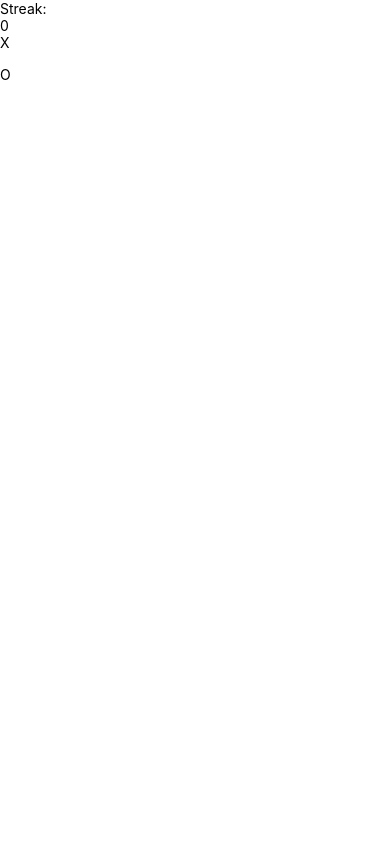
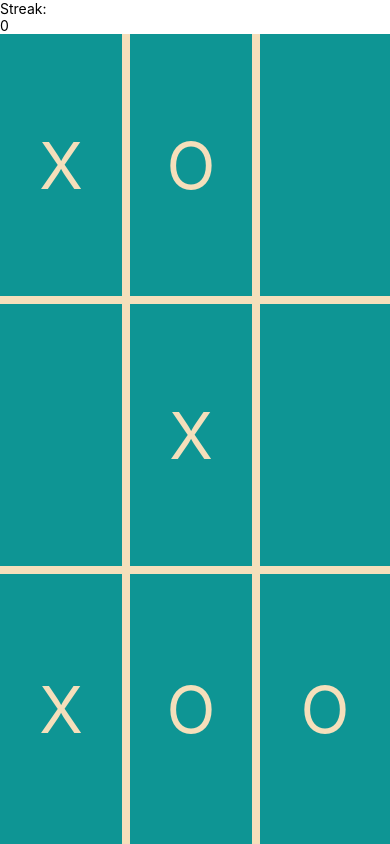
Before and after one commit to jmagrippis/XOFinisher, a React Native app: screen / in a window 390 px wide. Built offline with nearby package versions, Linux system fonts and the light colour scheme.

Commit message:
extract Grid and Cell components and style

```diff
--- a/App.tsx
+++ b/App.tsx
@@ -9,14 +9,20 @@
  */
 
 import React from 'react'
-import {SafeAreaView, StatusBar} from 'react-native'
+import {SafeAreaView, StatusBar, StyleSheet} from 'react-native'
 
 import StreakGame from './src/components/StreakGame'
+
+const styles = StyleSheet.create({
+  safeArea: {
+    flexGrow: 1,
+  },
+})
 
 const App = () => (
   <>
     <StatusBar barStyle="dark-content" />
-    <SafeAreaView>
+    <SafeAreaView style={styles.safeArea}>
       <StreakGame />
     </SafeAreaView>
   </>
--- /dev/null
+++ b/src/components/Cell.tsx
@@ -0,0 +1,46 @@
+import React from 'react'
+import {
+  StyleSheet,
+  Text,
+  TouchableOpacity,
+  GestureResponderEvent,
+  StyleProp,
+  ViewStyle,
+} from 'react-native'
+
+import {Mark} from './types'
+
+const styles = StyleSheet.create({
+  cell: {
+    flexGrow: 1,
+    display: 'flex',
+    alignItems: 'center',
+    justifyContent: 'center',
+  },
+  text: {
+    fontSize: 64,
+    color: '#F5DFBB',
+  },
+})
+
+type Props = {
+  handlePress: (event: GestureResponderEvent) => void
+  mark: Mark | null
+
+  style?: StyleProp<ViewStyle>
+}
+
+const Cell = ({handlePress, mark}: Props) => (
+  <TouchableOpacity
+    accessibilityLabel={!mark ? 'empty cell' : undefined}
+    onPress={handlePress}
+    style={styles.cell}>
+    {mark && (
+      <Text style={styles.text} aria-label={`cell marked with "${mark}"`}>
+        {mark}
+      </Text>
+    )}
+  </TouchableOpacity>
+)
+
+export default Cell
--- /dev/null
+++ b/src/components/Grid.tsx
@@ -0,0 +1,54 @@
+import React from 'react'
+import {View, StyleSheet, GestureResponderEvent, ViewStyle} from 'react-native'
+
+import Cell from './Cell'
+import {sharedStyles} from './sharedStyles'
+import {GridType} from './types'
+
+const styles = StyleSheet.create({
+  container: {
+    flexGrow: 1,
+  },
+  row: {
+    flexGrow: 1,
+    flexBasis: 64,
+    alignItems: 'stretch',
+    flexDirection: 'row',
+    backgroundColor: '#0E9594',
+  },
+  cell: {
+    flexGrow: 1,
+    flexBasis: 32,
+  },
+})
+
+type Props = {
+  handlePress: (event: GestureResponderEvent) => void
+  grid: GridType
+}
+
+const Grid = ({handlePress, grid}: Props) => (
+  <View style={styles.container}>
+    {grid.map((row, y) => (
+      <View
+        key={`row ${y}`}
+        style={StyleSheet.compose<ViewStyle>(
+          styles.row,
+          y < 2 && sharedStyles.borderBottom,
+        )}>
+        {row.map((cell, x) => (
+          <View
+            style={StyleSheet.compose<ViewStyle>(
+              styles.cell,
+              x < 2 && sharedStyles.borderRight,
+            )}
+            key={`cell ${x}-${y}`}>
+            <Cell mark={cell} handlePress={handlePress} />
+          </View>
+        ))}
+      </View>
+    ))}
+  </View>
+)
+
+export default Grid
--- a/src/components/StreakGame.tsx
+++ b/src/components/StreakGame.tsx
@@ -1,13 +1,14 @@
 import React, {useState} from 'react'
-import {StyleSheet, View, Text, TouchableOpacity} from 'react-native'
+import {View, Text} from 'react-native'
 
-const styles = StyleSheet.create({
-  cell: {
-    height: 32,
-    width: 32,
-  },
-})
+import Grid from './Grid'
+import {Mark} from './types'
 
+const grid = [
+  [Mark.X, Mark.O, null],
+  [null, Mark.X, null],
+  [Mark.X, Mark.O, Mark.O],
+]
 const StreakGame = () => {
   const [streak, setStreak] = useState(0)
 
@@ -21,21 +22,7 @@ const StreakGame = () => {
         <Text>Streak:</Text>
         <Text accessibilityRole="summary">{streak}</Text>
       </View>
-      <View>
-        <TouchableOpacity style={styles.cell}>
-          <Text aria-label="x">X</Text>
-        </TouchableOpacity>
-        <TouchableOpacity>
-          <Text aria-label="o" style={styles.cell}>
-            O
-          </Text>
-        </TouchableOpacity>
-        <TouchableOpacity
-          style={styles.cell}
-          accessibilityLabel="empty cell"
-          onPress={handlePress}
-        />
-      </View>
+      <Grid grid={grid} handlePress={handlePress} />
     </>
   )
 }
--- /dev/null
+++ b/src/components/sharedStyles.ts
@@ -0,0 +1,12 @@
+import {StyleSheet} from 'react-native'
+
+export const sharedStyles = StyleSheet.create({
+  borderBottom: {
+    borderBottomColor: '#F5DFBB',
+    borderBottomWidth: 8,
+  },
+  borderRight: {
+    borderRightColor: '#F5DFBB',
+    borderRightWidth: 8,
+  },
+})
--- /dev/null
+++ b/src/components/types.ts
@@ -0,0 +1,6 @@
+export enum Mark {
+  X = 'X',
+  O = 'O',
+}
+
+export type GridType = (Mark | null)[][]
```
Also changed, not shown: 1 other file (tests, documents, lock files or other folders).
